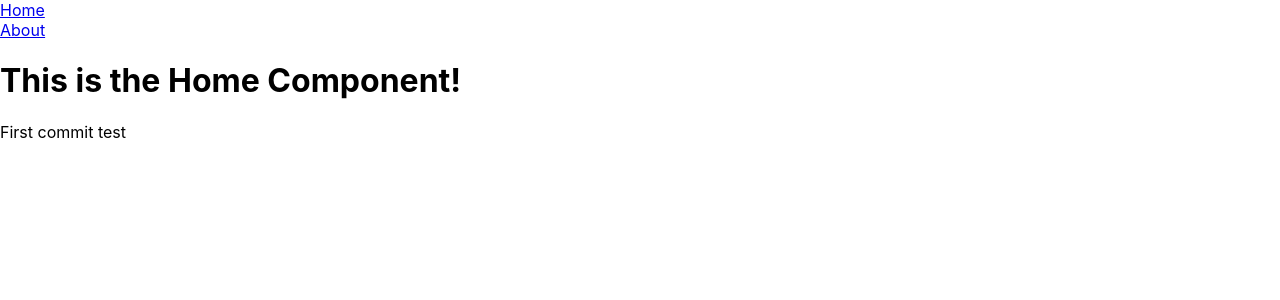
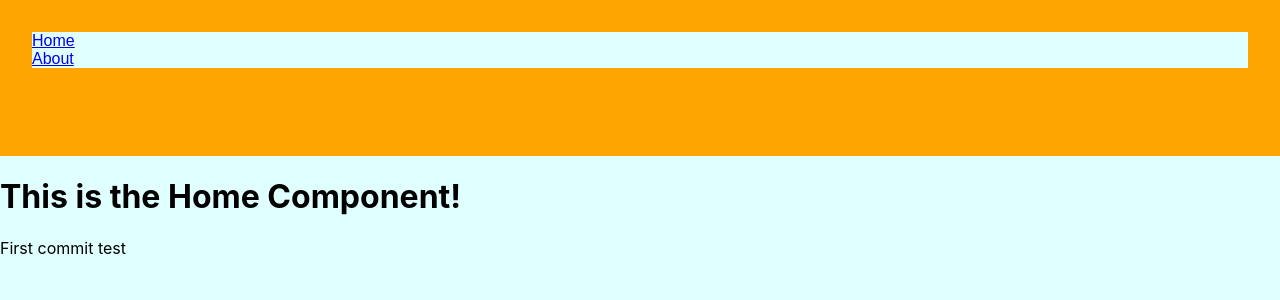
Before and after one commit to ghaxhaj/granits-website, a React (Create React App) app: page / in a window 1280 px wide. Shown: the top 300 px of the page. Built offline with nearby package versions, Linux system fonts and the light colour scheme.

Commit message:
Added a CSS File

```diff
--- a/src/components/NavBar.js
+++ b/src/components/NavBar.js
@@ -1,5 +1,6 @@
 import React from 'react'
 import { NavLink } from 'react-router-dom'
+import '../styles.css'
 
 class NavBar extends React.Component {
 
--- /dev/null
+++ b/src/styles.css
@@ -0,0 +1,15 @@
+*{
+    align-items: center;
+    background-color: lightcyan;
+  }
+
+.navBar{
+    /* margin-top: px; */
+    height: 92px;
+    font-family: "Oswald", sans-serif;
+    background-color:orange;
+    text-decoration: none;
+    padding: 2em;
+    /* display: flex; */
+    /* flex-wrap: wrap */
+  }
```
